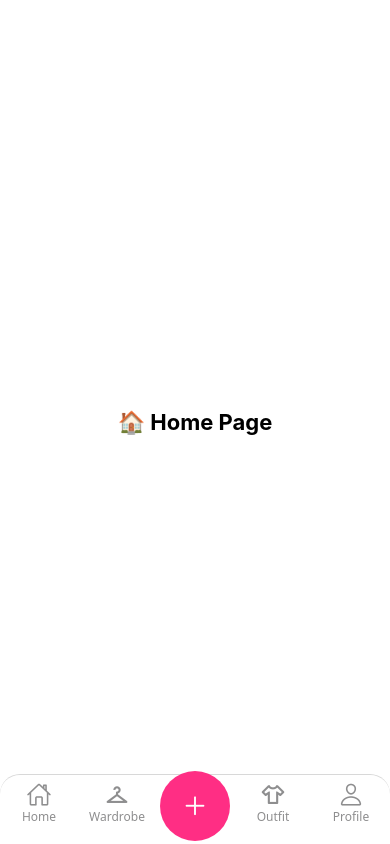
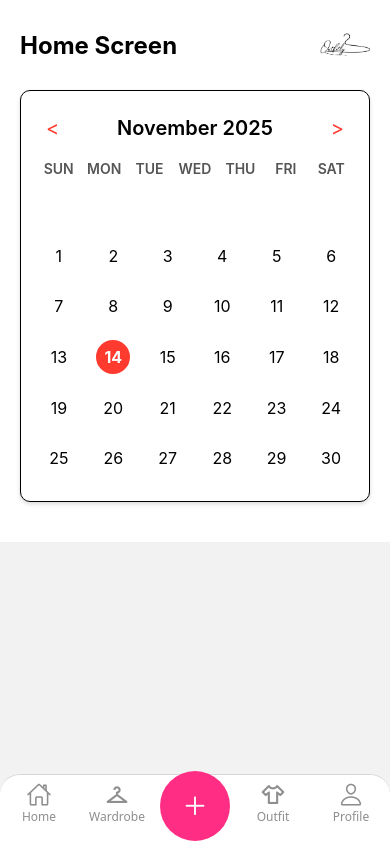
Before and after one commit to MSma1l/Mobile-plication1, a React Native app in the folder Outfitly/: screen /Add in a window 390 px wide. Built offline with nearby package versions, Linux system fonts and the light colour scheme.

Commit message:
Calendar home page

```diff
--- a/Outfitly/SreenPage/HomeScreen.tsx
+++ /dev/null
@@ -1,11 +0,0 @@
-import React from 'react';
-import { View, Text } from 'react-native';
-import { styles } from '../style/global';
-
-export default function HomeScreen() {
-  return (
-    <View style={styles.container}>
-      <Text style={styles.text}>🏠 Home Page</Text>
-    </View>
-  );
-}
--- /dev/null
+++ b/Outfitly/SreenPage/HomeScreen/HomeScreen.tsx
@@ -0,0 +1,91 @@
+import React, { useState } from 'react';
+import { View, Text, TouchableOpacity, ScrollView, Image } from 'react-native';
+import { styles, MONTHS, DAYS_OF_WEEK } from './HomeScreenStyle';
+
+export default function HomeScreen() {
+  const today = new Date();
+  const [currentMonth, setCurrentMonth] = useState(today.getMonth());
+  const [currentYear, setCurrentYear] = useState(today.getFullYear());
+  const [selectedDay, setSelectedDay] = useState(today.getDate());
+
+  const getDaysInMonth = (month: number, year: number) => new Date(year, month + 1, 0).getDate();
+  const getMonthStartDay = (month: number, year: number) => new Date(year, month, 1).getDay();
+
+  const changeMonth = (dir: 'prev' | 'next') => {
+    let newMonth = currentMonth + (dir === 'next' ? 1 : -1);
+    let newYear = currentYear;
+    if (newMonth > 11) { newMonth = 0; newYear += 1; }
+    else if (newMonth < 0) { newMonth = 11; newYear -= 1; }
+    setCurrentMonth(newMonth);
+    setCurrentYear(newYear);
+    setSelectedDay(1);
+  };
+
+  const generateCalendarCells = () => {
+    const daysInMonth = getDaysInMonth(currentMonth, currentYear);
+    const monthStartDay = getMonthStartDay(currentMonth, currentYear);
+    const emptyCells = Array(monthStartDay).fill(null);
+    const daysArray = Array.from({ length: daysInMonth }, (_, i) => i + 1);
+    return [...emptyCells, ...daysArray];
+  };
+
+  const cells = generateCalendarCells();
+
+  return (
+    <ScrollView contentContainerStyle={styles.container}>
+
+      {/* HEADER CU TEXT ȘI LOGO */}
+      <View style={styles.header}>
+        <Text style={styles.title}>Home Screen</Text>
+        <Image
+          source={require('../../assets/icon.png')}
+          style={styles.logo}
+          resizeMode="contain"
+        />
+      </View>
+
+      {/* CARD PENTRU CALENDAR */}
+      <View style={styles.calendarCard}>
+
+        {/* Header lună + navigare */}
+        <View style={styles.monthHeader}>
+          <TouchableOpacity onPress={() => changeMonth('prev')} style={styles.navButton}>
+            <Text style={styles.navText}>{'<'}</Text>
+          </TouchableOpacity>
+
+          <Text style={styles.monthText}>{MONTHS[currentMonth]} {currentYear}</Text>
+
+          <TouchableOpacity onPress={() => changeMonth('next')} style={styles.navButton}>
+            <Text style={styles.navText}>{'>'}</Text>
+          </TouchableOpacity>
+        </View>
+
+        {/* Numele zilelor */}
+        <View style={styles.daysHeader}>
+          {DAYS_OF_WEEK.map(day => (
+            <Text key={day} style={styles.dayLabel}>{day}</Text>
+          ))}
+        </View>
+
+        {/* Grila de zile */}
+        <View style={styles.dateGrid}>
+          {cells.map((date, index) => {
+            if (date === null) return <View key={index} style={styles.dateItem} />;
+            const isToday = date === today.getDate() && currentMonth === today.getMonth() && currentYear === today.getFullYear();
+            const isSelected = date === selectedDay;
+
+            return (
+              <TouchableOpacity key={index} style={styles.dateItem} onPress={() => setSelectedDay(date)}>
+                <View style={[styles.dateCircle, isToday && styles.todayCircle, isSelected && styles.selectedCircle]}>
+                  <Text style={[styles.dateText, isSelected && styles.selectedText]}>{date}</Text>
+                </View>
+              </TouchableOpacity>
+            );
+          })}
+        </View>
+
+      </View>
+
+    </ScrollView>
+  );
+}
--- /dev/null
+++ b/Outfitly/SreenPage/HomeScreen/HomeScreenStyle.ts
@@ -0,0 +1,54 @@
+import { StyleSheet, Dimensions } from 'react-native';
+
+const { width } = Dimensions.get('window');
+
+export const MONTHS = [
+  'January', 'February', 'March', 'April', 'May', 'June',
+  'July', 'August', 'September', 'October', 'November', 'December'
+];
+
+export const DAYS_OF_WEEK = ['SUN', 'MON', 'TUE', 'WED', 'THU', 'FRI', 'SAT'];
+
+export const styles = StyleSheet.create({
+  container: { padding: 20, backgroundColor: '#fff' },
+
+  header: {
+    flexDirection: 'row',
+    justifyContent: 'space-between',
+    alignItems: 'center',
+    marginBottom: 20
+  },
+  title: { fontSize: 24, fontWeight: 'bold' },
+  logo: { width: 50, height: 50 },
+
+  // CARD CALENDAR
+  calendarCard: {
+    padding: 15,
+    borderWidth: 1,
+    borderColor: '#000',
+    borderRadius: 10,
+    backgroundColor: '#fff',
+    shadowColor: '#000',
+    shadowOffset: { width: 0, height: 2 },
+    shadowOpacity: 0.15,
+    shadowRadius: 4,
+    elevation: 3, // pentru Android
+    marginBottom: 20,
+  },
+
+  monthHeader: { flexDirection: 'row', justifyContent: 'space-between', alignItems: 'center', marginBottom: 10 },
+  monthText: { fontSize: 20, fontWeight: '600' },
+  navButton: { padding: 10 },
+  navText: { fontSize: 20, color: '#FF3B30' },
+
+  daysHeader: { flexDirection: 'row', justifyContent: 'space-between', marginBottom: 5 },
+  dayLabel: { width: (width - 70) / 7, textAlign: 'center', fontWeight: '600', color: '#555' },
+
+  dateGrid: { flexDirection: 'row', flexWrap: 'wrap', justifyContent: 'space-between' },
+  dateItem: { width: (width - 70) / 7, height: (width - 70) / 7, justifyContent: 'center', alignItems: 'center', marginBottom: 5 },
+  dateCircle: { width: 34, height: 34, borderRadius: 17, justifyContent: 'center', alignItems: 'center' },
+  todayCircle: { borderColor: '#FF3B30', borderWidth: 2 },
+  selectedCircle: { backgroundColor: '#FF3B30' },
+  dateText: { fontSize: 16 },
+  selectedText: { color: '#fff', fontWeight: 'bold' },
+});
--- a/Outfitly/components/AppNavigator.tsx
+++ b/Outfitly/components/AppNavigator.tsx
@@ -1,7 +1,7 @@
 import React from 'react';
 import { createNativeStackNavigator } from '@react-navigation/native-stack';
 import BottomTabs from '../components/TabBar/BottonTabs';
-import HomeScreen from '../SreenPage/HomeScreen';
+import HomeScreen from '../SreenPage/HomeScreen/HomeScreen';
 import WardrobeScreen from '../SreenPage/WardrobeScreen/WardrobeScreen';
 import AddClothesScreen from '../SreenPage/AddClothesScreen/AddClothesScreen';
 import AppScreen from '../SreenPage/AppScreen';
--- a/Outfitly/components/TabBar/BottonTabs.tsx
+++ b/Outfitly/components/TabBar/BottonTabs.tsx
@@ -4,7 +4,7 @@ import { Ionicons, MaterialCommunityIcons } from '@expo/vector-icons';
 import { useNavigation, NavigationProp } from '@react-navigation/native';
 
 // Ecrane
-import HomeScreen from '../../SreenPage/HomeScreen';
+import HomeScreen from '../../SreenPage/HomeScreen/HomeScreen';
 import WardrobeScreen from '../../SreenPage/WardrobeScreen/WardrobeScreen';
 import AddClothesScreen from '../../SreenPage/AddClothesScreen/AddClothesScreen';
 import AppScreen from '../../SreenPage/AppScreen';
--- a/package.json
+++ b/package.json
@@ -4,6 +4,7 @@
     "@react-navigation/native": "^7.1.17",
     "@react-navigation/native-stack": "^7.3.26",
     "expo-image-picker": "^17.0.8",
+    "react-native-calendars": "^1.1313.0",
     "react-native-safe-area-context": "^5.6.1",
     "react-native-screens": "^4.16.0"
   }
```
Also changed, not shown: 1 other file (tests, documents, lock files or other folders).
